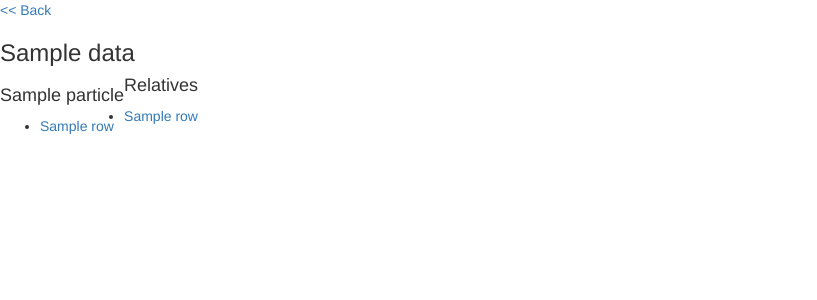
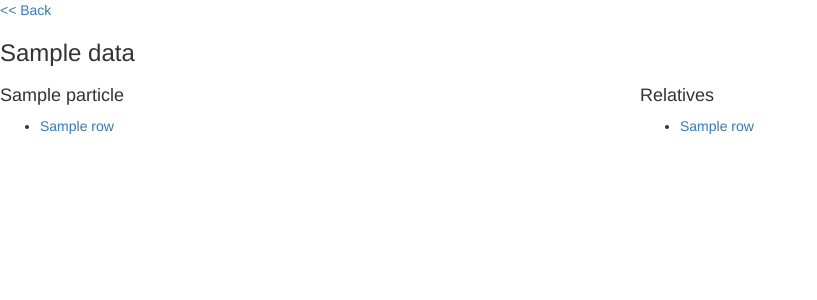
Before and after one commit to Brown-University-Library/OLD-ARCHIVED_rab-vocab, a Flask app: template app/templates/term_detail.html in a window 1280 px wide. Shown: the top 300 px of the page, without its empty margins (0-817 px from the left). Run offline with Flask 2, Linux system fonts and the light colour scheme; the template is opened without the code that fills it: most values are stand-ins (such as "Sample title", 1, 10 or a date in 2020); parts of the project's set-up code (start-up, migrations or seed data) failed here and were passed over; some libraries are stand-ins or nearby versions.

Commit message:
Update styles and regex

```diff
--- /dev/null
+++ b/app/static/css/vocab.dashboard.css
@@ -0,0 +1,7 @@
+.term-details-box {
+	display: flex;
+}
+
+.term-details-col {
+	flex: 1 1 30%;
+}
--- a/app/stats/vocab.py
+++ b/app/stats/vocab.py
@@ -215,8 +215,10 @@ class Stats(object):
             .sort_values(by='term_label')
         self.terms['particles'] = self.terms['term_label'] \
                                 .str.lower() \
+                                .str.replace('\.', '') \
                                 .str.replace('\W+',' ') \
-                                .str.replace(' and | in | of | s ', ' ') \
+                                .str.replace(' +(and|in|to|of|s|the|with| ) +', ' ') \
+                                .str.strip() \
                                 .str.split(' ')
         self.particles = self.terms.groupby('term_uri').particles \
                             .apply(lambda x: pd.DataFrame(x.values[0])) \
--- a/app/templates/term_detail.html
+++ b/app/templates/term_detail.html
@@ -1,9 +1,13 @@
 {% extends "base.html" %}
+{% block styles %}
+{{ super() }}
+<link rel="stylesheet" href="{{ url_for('static', filename='css/vocab.dashboard.css') }}">
+{% endblock %}
 {% block body %}
 <a href="{{ url_for( 'main' ) }}">&lt;&lt; Back</a>
-<div class="top-accordion">
-	<h3>{{ data.label }}</h3>
-	<div style="float:left">
+<h3>{{ data.label }}</h3>
+<div class="term-details-box">
+	<div class="term-details-col term-details-cousins">
 		{% for cuz in data.cousins %}
 			<h4>{{ cuz.particle }}</h4>
 			<ul>
@@ -17,7 +21,7 @@
 			</ul>
 		{% endfor %}
 	</div>
-	<div>
+	<div class="term-details-col term-details-siblings">
 		<h4>Relatives</h4>
 		<ul>
 		{% for row in data.steps %}
```
